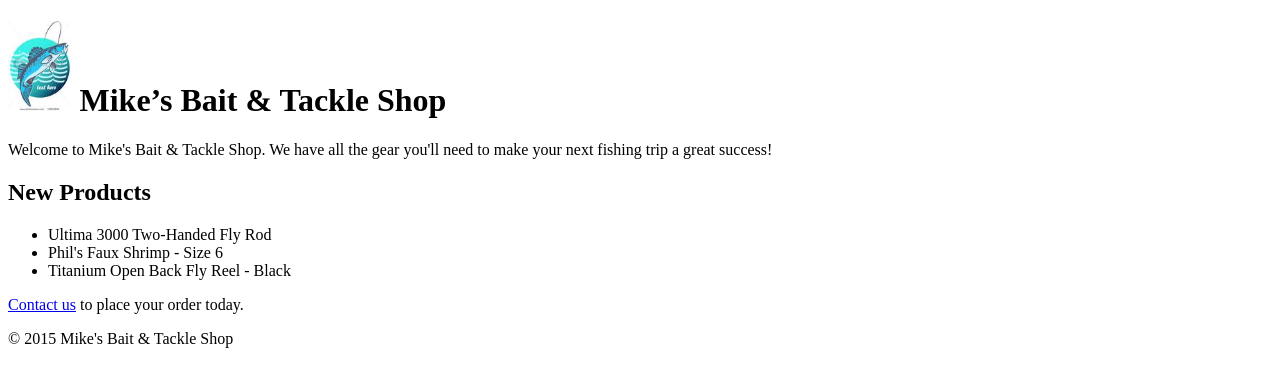
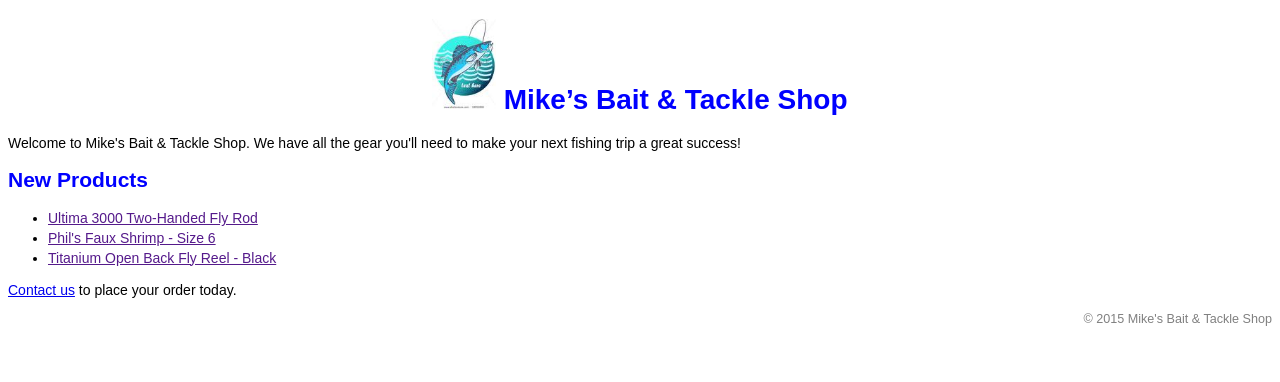
Before and after one commit to Noorul2023/-AIT-CSE-TeamProject, a plain HTML site: page index.html in a window 1280 px wide. Drawn offline with Linux system fonts and the light colour scheme.

Commit message:
Lab 2 Exercise 2.1 - CSS

```diff
--- a/index.html
+++ b/index.html
@@ -5,6 +5,7 @@
 	<meta charset="UTF-8"/>
     <title>Mike&rsquo;s Bait &amp; Tackle Shop</title>
 	<link rel="shortcut icon" href="images/favicon.ico">
+	<link rel="stylesheet" type="text/css" href="styles/main.css">
 </head>
 <body>
     <div id="page">
@@ -22,9 +23,9 @@
 			<h2>New Products</h2>
 
 			<ul>
-				<li>Ultima 3000 Two-Handed Fly Rod</li>
-				<li>Phil's Faux Shrimp - Size 6</li>
-				<li>Titanium Open Back Fly Reel - Black</li>
+				<li><a href="">Ultima 3000 Two-Handed Fly Rod</a></li>
+				<li><a href="">Phil's Faux Shrimp - Size 6</a></li>
+				<li><a href="">Titanium Open Back Fly Reel - Black</a></li>
 			</ul>
 
 			<p>
@@ -33,7 +34,9 @@
 		</div>
 
 		<div id="footer">
-			&copy; 2015 Mike's Bait & Tackle Shop
+			<p class="copyright">
+				&copy; 2015 Mike's Bait & Tackle Shop
+			</p>
 		</div>
     </div>
 </body>
--- /dev/null
+++ b/styles/main.css
@@ -0,0 +1,29 @@
+body{
+	font-family: Arial, Helvetica, sans-serif;
+	font-size: 87.5%;
+}
+
+h1 {
+	color: blue;
+	font-size: 200%;
+	text-align: center;
+}
+
+h2 {
+	color: blue;
+	font-size: 150%;
+}
+
+ul {
+	line-height: 1.4;
+}
+
+.copyright {
+	color: gray;
+	font-size: 90%;
+	text-align: right;
+}
+
+a:hover {
+	font-weight: bold;
+}
```
